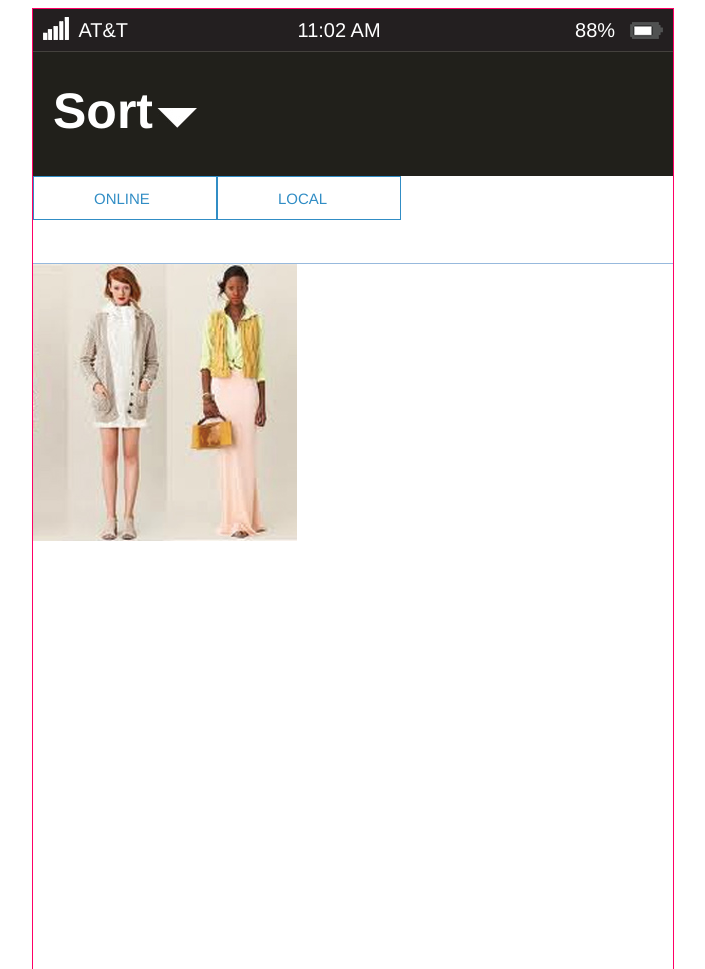
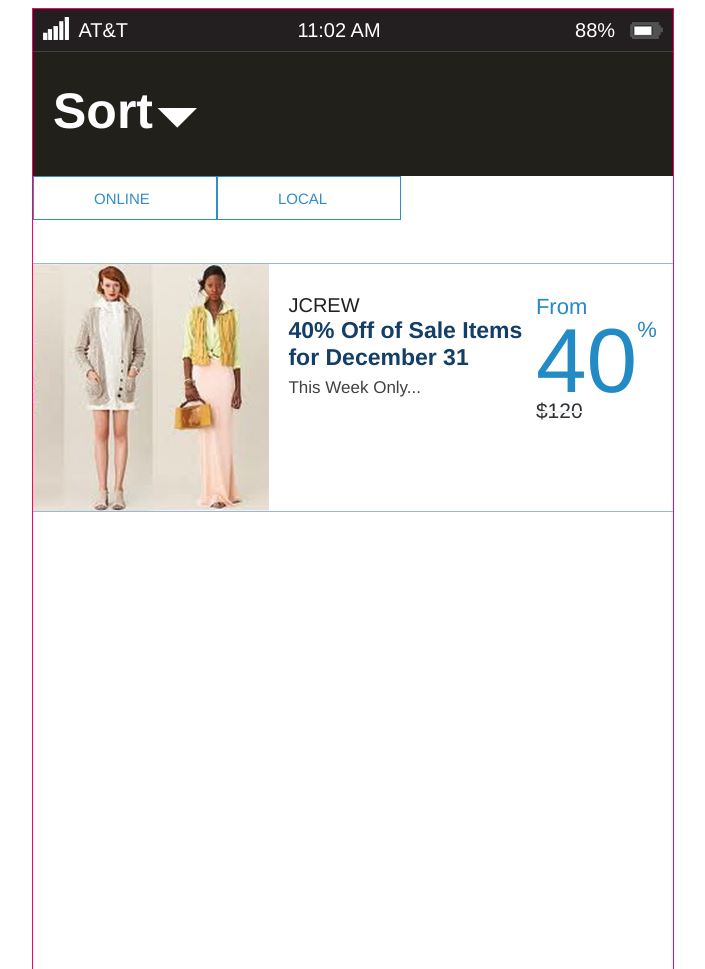
Before and after one commit to keeronmarc/wunderl, a plain HTML site: page index.html in a window 1280 px wide. Shown: the top 969 px of the page, without its empty margins (287-992 px from the left). Drawn offline with Linux system fonts and the light colour scheme.

Commit message:
added styling to deals portion

```diff
--- a/index.html
+++ b/index.html
@@ -30,11 +30,17 @@
             </div>
             <div class="content-deals">
                 <div class="deals1">
-                    <div class="deals-photo"><img src="images/d_jcrew_02.jpg" height="" width="" /></div>
+                    <div class="deals-photo"><img src="images/d_jcrew_03.jpg" height="" width="" /></div>
                     <div class="deals-info">
-
+                        <div class="deals-info-brand">Jcrew</div>
+                        <div class="deals-info-info">40% Off of Sale Items for December 31</div>
+                        <div class="deals-info-time">This Week Only...</div>
                     </div>
-                    <div class="deals-discount"></div>
+                    <div class="deals-discount">
+                        <div class="deals-discount-brand">From</div>
+                        <div class="deals-discount-info">40<div style="display: inline-block;font-size: 22px;vertical-align: top;margin:8px 0px 0px 0px;">%</div></div>
+                        <div class="deals-discount-time"><span style="color:#2e3133;">$120</span></div>
+                    </div>
                 </div>
 
             </div>
--- a/styles/styles.scss
+++ b/styles/styles.scss
@@ -135,22 +135,85 @@
 }
 
 .deals1 {
-	height: 201px;
+	height: 247px;
 	width: 640px;
 	display: inline-block;
 	border-top: 1px solid #97b9dd;
+	border-bottom: 1px solid #97b9dd;
 
 	.deals-photo {
-		height: 198px;
-		width: 189px;
+		height: 247px;
+		width: 236px;
 		display: inline-block;
 	}
 
 	.deals-info {
+		width: 238px;
+		height: 162px;
+		display: inline-block;
+		vertical-align: top;
+		border: 0px solid #ff0066;
+		margin: 30px 0px 0px 15px;
 
+		.deals-info-brand {
+			color: #231f20;
+			display: inline-block;
+			font-size: 20px;
+			text-transform: uppercase;
+			vertical-align: top;
+		}
+
+		.deals-info-info {
+			color: #133e67;
+			display: inline-block;
+			font-size: 23px;
+			font-weight: bold;
+			vertical-align: top;
+		}
+
+		.deals-info-time {
+			color: #414142;
+			display: inline-block;
+			margin: 7px 0px 0px 0px;
+			font-size: 17px;
+			vertical-align: top;
+		}
 	}
 
 	.deals-discount {
+		width: 128px;
+		height: 166px;
+		display: inline-block;
+		vertical-align: top;
+		border: 0px solid #ff0066;
+		margin: 30px 0px 0px 5px;
 
+		.deals-discount-brand {
+			color: #228ac4;
+			display: block;
+			font-size: 22px;
+			vertical-align: top;
+			margin: 0px;
+			padding: 0px;
+			height: 15px;
+		}
+
+		.deals-discount-info {
+			color: #228ac4;
+			display: block;
+			font-size: 91px;
+			vertical-align: top;
+			margin: 0px;
+			padding: 0px;
+			height: 90px;
+		}
+
+		.deals-discount-time {
+			color: #eeeff0;
+			display: block;
+			font-size: 21px;
+			vertical-align: top;
+			text-decoration:line-through;
+		}
 	}
 }
```
Also changed, not shown: css/styles.css, images/d_jcrew_03.jpg (added).
